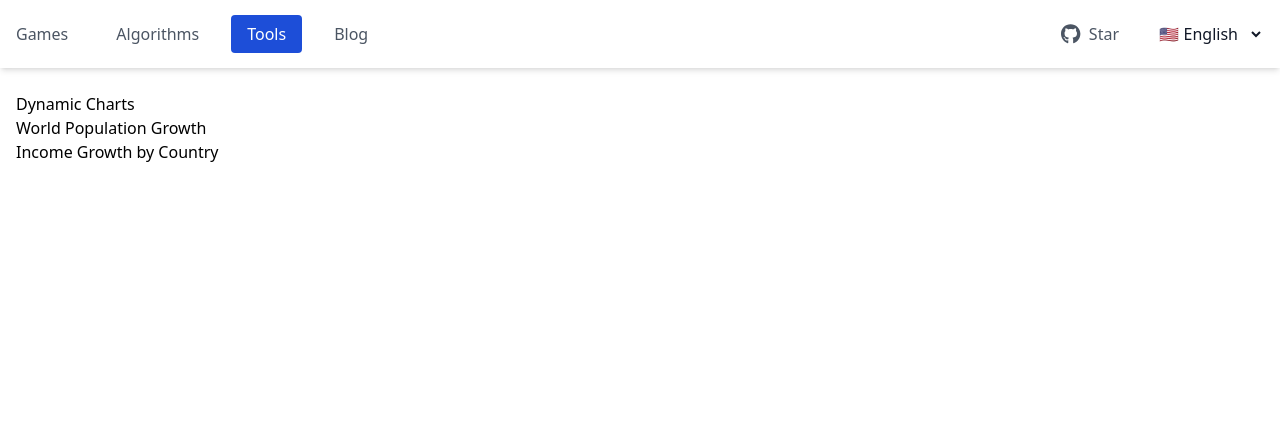
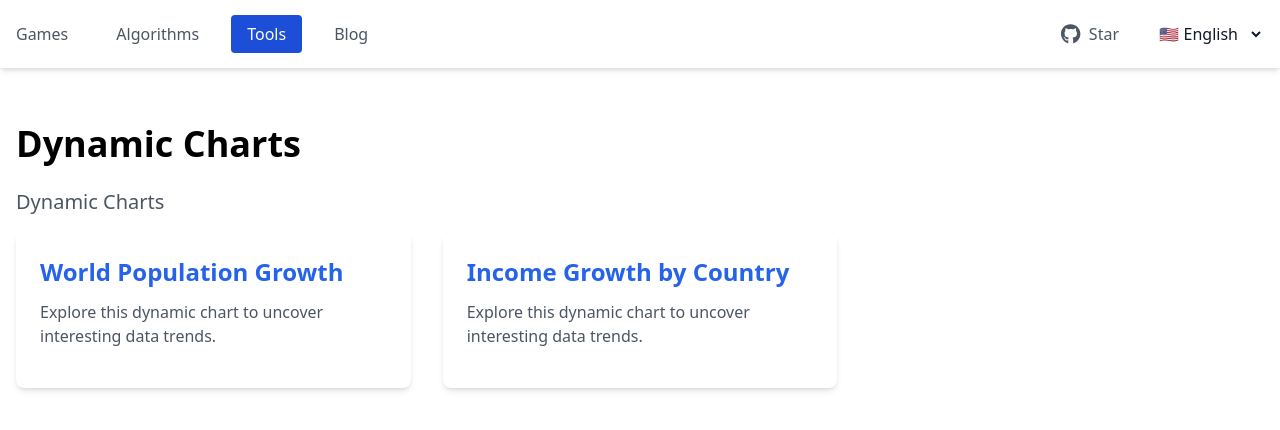
Before and after one commit to selfboot/ai_gallery, a Next.js app: page /en/tools/chartrace/dynamic in a window 1280 px wide. Shown: the top 430 px of the page. Built offline with nearby package versions, Linux system fonts and the light colour scheme.

Commit message:
Change racechart index style

```diff
--- a/src/app/[lang]/tools/chartrace/dynamic/page.js
+++ b/src/app/[lang]/tools/chartrace/dynamic/page.js
@@ -1,19 +1,24 @@
+"use client";
 import Link from 'next/link';
 import { dynamicChartConfigs } from '../dynamicChartConfigs';
+import { useI18n } from "@/app/i18n/client";
 
 export default function DynamicChartsIndex() {
+  const { t } = useI18n();
   return (
-    <div>
-      <h1>Dynamic Charts</h1>
-      <ul>
+    <div className="container mx-auto py-8">
+      <h1 className="text-4xl font-bold mb-6">{t('dynamicChartsIndexTitle')}</h1>
+      <p className="text-xl mb-4 text-gray-600"> {t('dynamicChartsIndexDoc')}</p>
+
+      <div className="grid grid-cols-1 md:grid-cols-2 lg:grid-cols-3 gap-8">
         {dynamicChartConfigs.map((config) => (
-          <li key={config.id}>
-            <Link href={`/tools/chartrace/dynamic/${config.id}`}>
-              {config.title}
-            </Link>
-          </li>
+          <Link href={`/tools/chartrace/dynamic/${config.id}`} key={config.id}
+                className="block p-6 bg-white rounded-lg shadow-md hover:shadow-lg transition-shadow duration-300">
+            <h2 className="text-2xl font-semibold mb-3 text-blue-600">{config.title}</h2>
+            <p className="text-gray-600 mb-4">{config.description || 'Explore this dynamic chart to uncover interesting data trends.'}</p>
+          </Link>
         ))}
-      </ul>
+      </div>
     </div>
   );
 }
--- a/src/app/dictionaries/en.json
+++ b/src/app/dictionaries/en.json
@@ -310,6 +310,8 @@
   "exportGif": "Export GIF",
   "generatingGif": "Generating GIF...",
   "hint": "Hint",
+  "dynamicChartsIndexTitle": "Dynamic Charts",
+  "dynamicChartsIndexDoc": "Dynamic Charts",
 
   "seo": {
     "index": {
--- a/src/app/dictionaries/zh.json
+++ b/src/app/dictionaries/zh.json
@@ -319,6 +319,8 @@
   "exportGif": "导出 GIF",
   "generatingGif": "正在生成 GIF...",
   "hint": "提示",
+  "dynamicChartsIndexTitle": "动态图表",
+  "dynamicChartsIndexDoc": "动态图表",
 
   "seo": {
     "index": {
```
